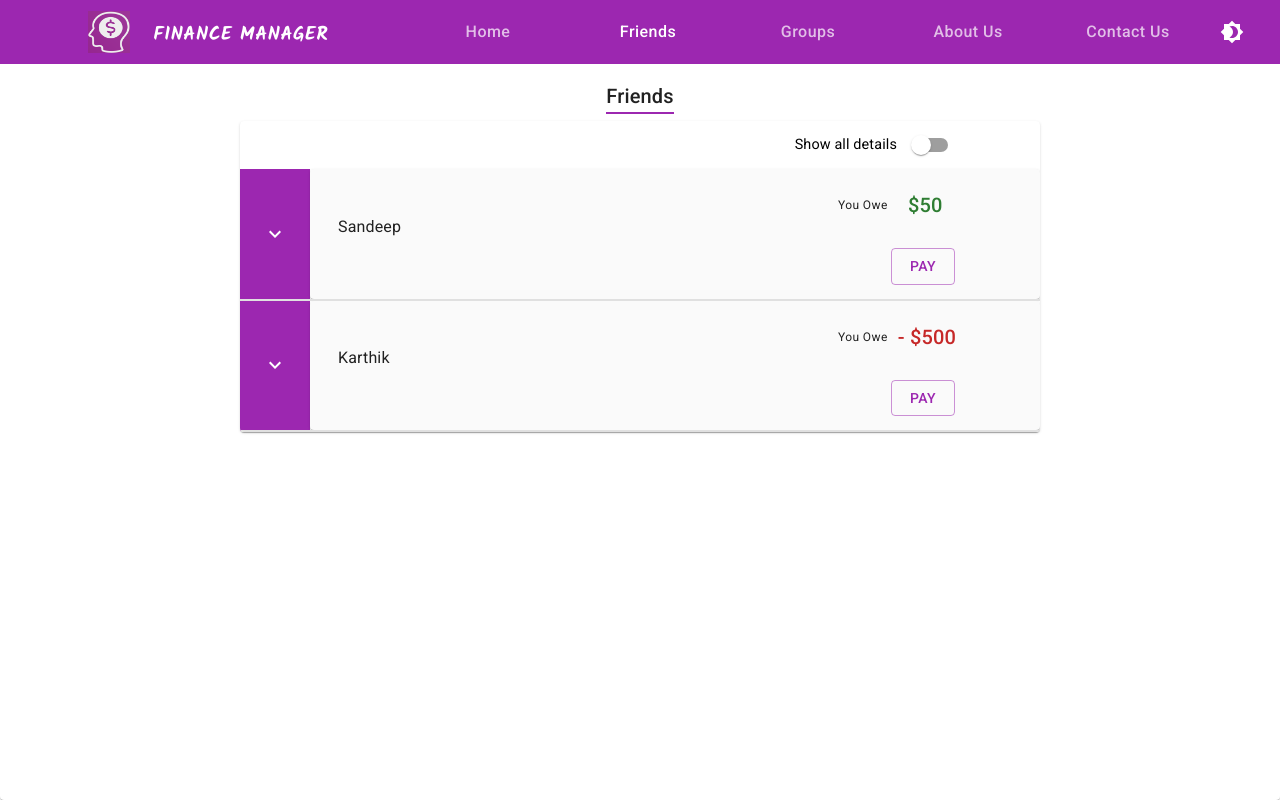
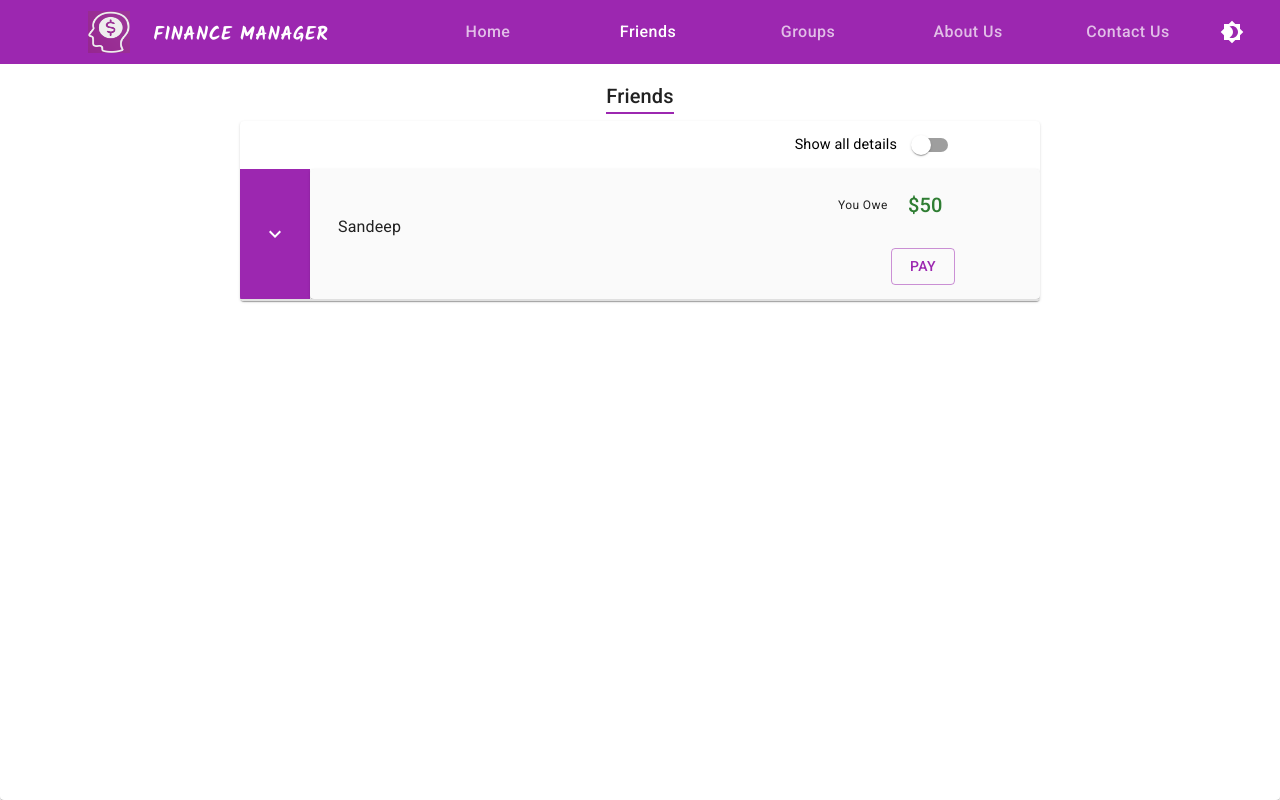
Before and after one commit to sandeep194920/FinanceManager, a React (Create React App) app: page /friends in a window 1280 px wide. Built offline with nearby package versions, Linux system fonts and the light colour scheme.

Commit message:
added helper to convert from obj to arr

```diff
--- a/package.json
+++ b/package.json
@@ -11,13 +11,15 @@
     "@testing-library/jest-dom": "^4.2.4",
     "@testing-library/react": "^9.5.0",
     "@testing-library/user-event": "^7.2.1",
+    "axios": "^0.19.2",
     "date-fns": "^2.14.0",
     "react": "^16.13.1",
     "react-dom": "^16.13.1",
     "react-redux": "^7.2.0",
     "react-router-dom": "^5.1.2",
     "react-scripts": "3.4.1",
-    "redux": "^4.0.5"
+    "redux": "^4.0.5",
+    "redux-thunk": "^2.3.0"
   },
   "scripts": {
     "start": "react-scripts start",
--- a/src/components/EasySplit/Friends.js
+++ b/src/components/EasySplit/Friends.js
@@ -12,6 +12,7 @@ import { useTheme } from "@material-ui/core/styles";
 import FormControlLabel from "@material-ui/core/FormControlLabel";
 import Switch from "@material-ui/core/Switch";
 import useStyles from "../EasySplit/FriendsGroupsStyles";
+import { objToArray } from "../../data/helpers/objectToArray";
 // redux
 import { connect } from "react-redux";
 
@@ -35,6 +36,41 @@ function FriendsList(props) {
     switchShowDetails(false);
     switchHideDetails(true);
   }, [switchHideDetails, switchShowDetails]);
+
+  // convert props.friendsInfo object to array --> firebase accepts only objects but down we are using in array format, so we do this conversion
+  // const friendsArr = [];
+  // let friendsDetails = [];
+  // const friendsKeys = Object.keys(friendsInfoTest); // this will have Sa194920
+  // // now i need Sa194920[main] and Sa194920[details]
+  // // let friendsDetailsKey = Object.keys(friendsInfoTest.details); // this gives keys like 0,1,2 ...
+  // // console.log(friendsKeys);
+
+  // // Get the size of an object
+  // Object.size = function (obj) {
+  //   let size = 0,
+  //     details;
+  //   for (details in obj) {
+  //     if (obj.hasOwnProperty(details)) size++;
+  //   }
+  //   return size;
+  // };
+
+  // friendsKeys.map((user, index) => {
+  //   for (let i = 0; i < Object.size(friendsInfoTest[user]["details"]); i++) {
+  //     friendsDetails.push({ ...friendsInfoTest[user]["details"][i] });
+  //   }
+  //   return 0;
+  // });
+
+  // friendsKeys.forEach((user) => {
+  //   friendsArr.push({
+  //     main: friendsInfoTest[user]["main"],
+  //     details: friendsDetails,
+  //   });
+  // });
+
+  const friendsArray = objToArray(props.friendsInfo, "main", "details");
+  // console.log(friendsArray);
 
   return (
     <Grid
@@ -85,7 +121,7 @@ function FriendsList(props) {
           </Grid>
           <Table>
             <TableBody>
-              {props.friendsInfo.map((friendInfo, index) => (
+              {friendsArray.map((friendInfo, index) => (
                 <FriendsshowDetails
                   key={friendInfo + index}
                   details={friendInfo.details}
@@ -97,6 +133,10 @@ function FriendsList(props) {
                 />
               ))}
             </TableBody>
+
+            {/* <TableBody>
+             {}
+            </TableBody> */}
           </Table>
         </TableContainer>
       </Grid>
--- a/src/components/EasySplit/store/friendsReducer.js
+++ b/src/components/EasySplit/store/reducers/friendsReducer.js
@@ -1,4 +1,4 @@
-import { friendsInfo } from "../../../data/EasySplit/FriendsInfo";
+import { friendsInfo } from "../../../../data/EasySplit/FriendsInfo";
 const initState = {
   friendsInfo: friendsInfo,
 };
--- a/src/components/EasySplit/store/groupsReducer.js
+++ b/src/components/EasySplit/store/reducers/groupsReducer.js
@@ -1,4 +1,4 @@
-import { groupsInfo } from "../../../data/EasySplit/GroupsInfo";
+import { groupsInfo } from "../../../../data/EasySplit/GroupsInfo";
 const initState = {
   groupsInfo: groupsInfo,
 };
--- a/src/data/EasySplit/FriendsInfo.js
+++ b/src/data/EasySplit/FriendsInfo.js
@@ -1,13 +1,90 @@
-export const friendsInfo = [
-  {
+// export const friendsInfo = [
+//   {
+//     main: {
+//       displayName: "Sandeep",
+//       userId: "Sa194920",
+//       fullName: "Sandeep Amarnath",
+//       oweAmount: 50,
+//     },
+//     details: [
+//       {
+//         date: "18-08-2018",
+//         transactionAmount: "30",
+//         paidBy: "You",
+//         type: "Custom",
+//         category: "Entertainment",
+//         owe: "20",
+//         details: "Watched starwars movie",
+//       },
+//       {
+//         date: "03-04-2019",
+//         transactionAmount: "40",
+//         paidBy: "You",
+//         type: "No split",
+//         category: "Buffet",
+//         owe: "10",
+//         details: "Saravana bhavan",
+//       },
+//       {
+//         date: "02-12-2020",
+//         transactionAmount: "60",
+//         paidBy: "Sandeep",
+//         type: "Equal",
+//         category: "Fitness",
+//         owe: "200",
+//         details: "Whey protein",
+//       },
+//     ],
+//   },
+// {
+//   main: {
+//     displayName: "Karthik",
+//     userId: "ky123465",
+//     fullName: "Murali Karthik",
+//     oweAmount: -500,
+//   },
+//   details: [
+//     {
+//       date: "18-08-2018",
+//       transactionAmount: "30",
+//       paidBy: "You",
+//       type: "Custom",
+//       category: "Entertainment",
+//       owe: "20",
+//       details: "Watched starwars movie",
+//     },
+//     {
+//       date: "03-04-2019",
+//       transactionAmount: "40",
+//       paidBy: "You",
+//       type: "No split",
+//       category: "Buffet",
+//       owe: "10",
+//       details: "Saravana bhavan",
+//     },
+//     {
+//       date: "02-12-2020",
+//       transactionAmount: "60",
+//       paidBy: "Sandeep",
+//       type: "Equal",
+//       category: "Fitness",
+//       owe: "200",
+//       details: "Whey protein",
+//     },
+//   ],
+// },
+// ];
+
+export const friendsInfo = {
+  Sa194920: {
     main: {
       displayName: "Sandeep",
       userId: "Sa194920",
       fullName: "Sandeep Amarnath",
       oweAmount: 50,
     },
-    details: [
-      {
+    details: {
+      0: {
         date: "18-08-2018",
         transactionAmount: "30",
         paidBy: "You",
@@ -16,7 +93,7 @@ export const friendsInfo = [
         owe: "20",
         details: "Watched starwars movie",
       },
-      {
+      1: {
         date: "03-04-2019",
         transactionAmount: "40",
         paidBy: "You",
@@ -25,7 +102,7 @@ export const friendsInfo = [
         owe: "10",
         details: "Saravana bhavan",
       },
-      {
+      2: {
         date: "02-12-2020",
         transactionAmount: "60",
         paidBy: "Sandeep",
@@ -34,43 +111,6 @@ export const friendsInfo = [
         owe: "200",
         details: "Whey protein",
       },
-    ],
+    },
   },
-  {
-    main: {
-      displayName: "Karthik",
-      userId: "ky123465",
-      fullName: "Murali Karthik",
-      oweAmount: -500,
-    },
-    details: [
-      {
-        date: "18-08-2018",
-        transactionAmount: "30",
-        paidBy: "You",
-        type: "Custom",
-        category: "Entertainment",
-        owe: "20",
-        details: "Watched starwars movie",
-      },
-      {
-        date: "03-04-2019",
-        transactionAmount: "40",
-        paidBy: "You",
-        type: "No split",
-        category: "Buffet",
-        owe: "10",
-        details: "Saravana bhavan",
-      },
-      {
-        date: "02-12-2020",
-        transactionAmount: "60",
-        paidBy: "Sandeep",
-        type: "Equal",
-        category: "Fitness",
-        owe: "200",
-        details: "Whey protein",
-      },
-    ],
-  },
-];
+};
--- /dev/null
+++ b/src/data/helpers/objectToArray.js
@@ -0,0 +1,30 @@
+Object.size = function (obj) {
+  let size = 0,
+    details;
+  for (details in obj) {
+    if (obj.hasOwnProperty(details)) size++;
+  }
+  return size;
+};
+
+export const objToArray = (obj, mainKey, innerKey) => {
+  const arr = [];
+  let innerArr = [];
+  const keys = Object.keys(obj);
+
+  if (innerKey) {
+    keys.forEach((key, index) => {
+      for (let i = 0; i < Object.size(obj[key][innerKey]); i++) {
+        innerArr.push({ ...obj[key][innerKey][i] });
+      }
+    });
+  }
+
+  keys.forEach((key) => {
+    arr.push({
+      [mainKey]: obj[key][mainKey],
+      [innerKey]: innerArr,
+    });
+  });
+  return arr;
+};
--- a/src/index.js
+++ b/src/index.js
@@ -3,15 +3,21 @@ import ReactDOM from "react-dom";
 import App from "./App";
 // connecting react router
 import { Provider } from "react-redux";
-import { createStore, combineReducers } from "redux";
-import friendsReducer from "./components/EasySplit/store/friendsReducer";
-import groupsReducer from "./components/EasySplit/store/groupsReducer";
+import { createStore, combineReducers, applyMiddleware, compose } from "redux";
+import friendsReducer from "./components/EasySplit/store/reducers/friendsReducer";
+import groupsReducer from "./components/EasySplit/store/reducers/groupsReducer";
+import thunk from "redux-thunk"; // the import name can be anything which is thunk here
+
+const composeEnhancers = window.__REDUX_DEVTOOLS_EXTENSION_COMPOSE__ || compose;
 
 const rootReducer = combineReducers({
   friends: friendsReducer,
   groups: groupsReducer,
 });
-const store = createStore(rootReducer);
+const store = createStore(
+  rootReducer,
+  composeEnhancers(applyMiddleware(thunk))
+);
 
 ReactDOM.render(
   <Provider store={store}>
```
Also changed, not shown: src/axios-easysplit.js (added, +7 -0 lines), src/components/EasySplit/store/actions/friends.js (added), 1 other file (tests, documents, lock files or other folders).
